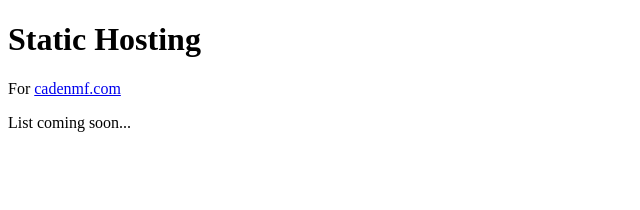
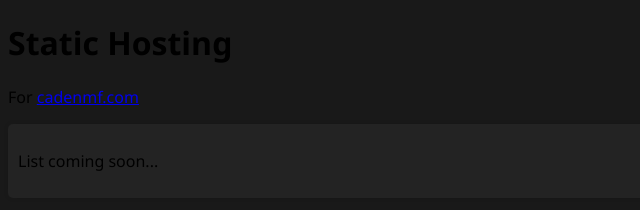
Before and after one commit to MysticalMike60t/static-hosting, a plain HTML site: page index.html in a window 1280 px wide. Shown: the whole page, without its empty margins (0-640 px from the left). Drawn offline with Linux system fonts and the light colour scheme.

Commit message:
Update index.html

```diff
--- a/index.html
+++ b/index.html
@@ -4,6 +4,23 @@
     <title>
       Static Hosting
     </title>
+    <style>
+      *,*::before,*::after {
+        box-sizing: border-box;
+      }
+      :root {
+        font-family: 'Segoe UI', 'Segoe UI Bold', 'Segoe UI Italic', sans-serif;
+      }
+      body {
+        background: rgb(25,25,25);
+      }
+      .content {
+        padding: 10px;
+        background: rgb(35,35,35);
+        border-radius: 5px;
+        box-shadow: 0 0 5px 0 rgba(0,0,0,0.1);
+      }
+    </style>
   </head>
   <body>
     <h1>
```
